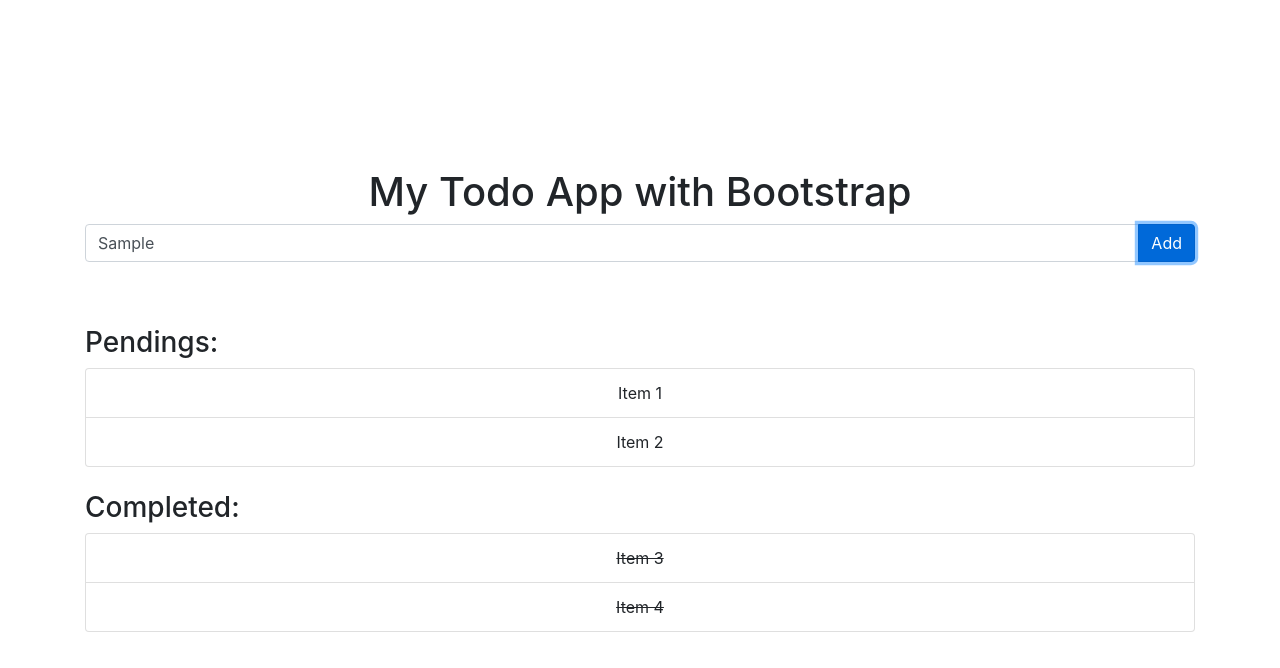
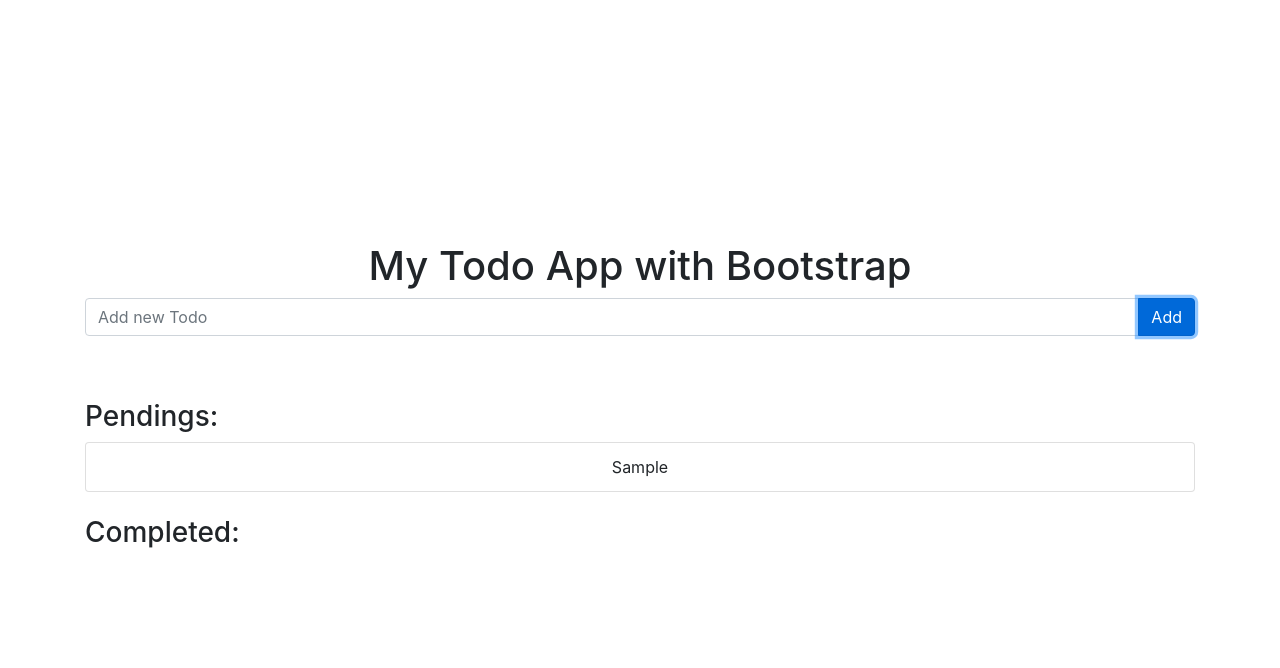
Before and after one commit to rromanv/Todo-App-Bootstrap, a plain HTML site: page index.html in a window 1280 px wide. Both pictures are taken after typing "Sample" into the empty fields and a click on the button "Add". Drawn offline with nearby package versions, Linux system fonts and the light colour scheme.

Commit message:
Finish App

```diff
--- a/index.html
+++ b/index.html
@@ -37,17 +37,11 @@
       <div class="todos pt-4">
         <div class="pendings mt-4">
           <h3>Pendings:</h3>
-          <ul id="pendingList" class="list-group text-center">
-            <li class="list-group-item ">Item 1</li>
-            <li class="list-group-item">Item 2</li>
-          </ul>
+          <ul id="pendingList" class="list-group text-center"></ul>
         </div>
         <div class="completed mt-4">
           <h3>Completed:</h3>
-          <ul id="completedList" class="list-group text-center">
-            <li class="list-group-item">Item 3</li>
-            <li class="list-group-item">Item 4</li>
-          </ul>
+          <ul id="completedList" class="list-group text-center"></ul>
         </div>
       </div>
     </div>
--- a/main.js
+++ b/main.js
@@ -0,0 +1,56 @@
+const fixHover = () => {
+  const todos = document.querySelectorAll(".list-group-item");
+
+  todos.forEach(todo => {
+    todo.addEventListener("mouseover", () => {
+      todo.classList.add("active");
+    });
+    todo.addEventListener("mouseleave", () => {
+      todo.classList.remove("active");
+    });
+  });
+};
+
+fixHover();
+
+const get = element => document.getElementById(element);
+
+const newText = get("newText");
+const newBtn = get("newBtn");
+const pendingList = get("pendingList");
+const completedList = get("completedList");
+
+newBtn.addEventListener("click", () => {
+  if (newText.value != "") {
+    const newTodo = document.createElement("li");
+    newTodo.classList.add("list-group-item");
+    newTodo.innerHTML = newText.value;
+    newText.value = "";
+    pendingList.appendChild(newTodo);
+    fixHover();
+  } else {
+    alert("Please provide a Task to Add");
+  }
+});
+
+newText.addEventListener("keyup", event => {
+  if (event.keyCode === 13) {
+    event.preventDefault();
+    newBtn.click();
+  }
+});
+
+const move = (element, destination) => {
+  if (element.localName == "li") {
+    destination.appendChild(element);
+    element.classList.remove("active");
+  }
+};
+
+pendingList.addEventListener("click", event => {
+  move(event.target, completedList);
+});
+
+completedList.addEventListener("click", event => {
+  move(event.target, pendingList);
+});
```
